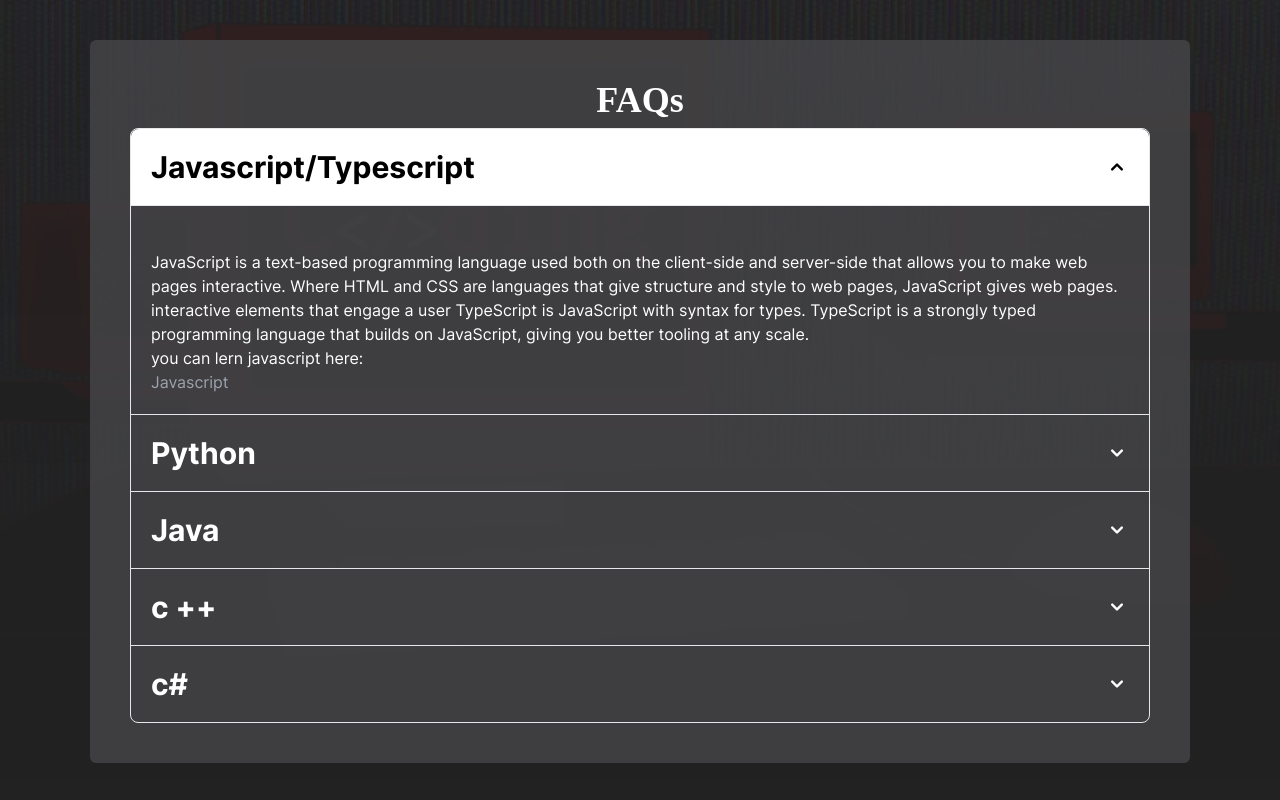
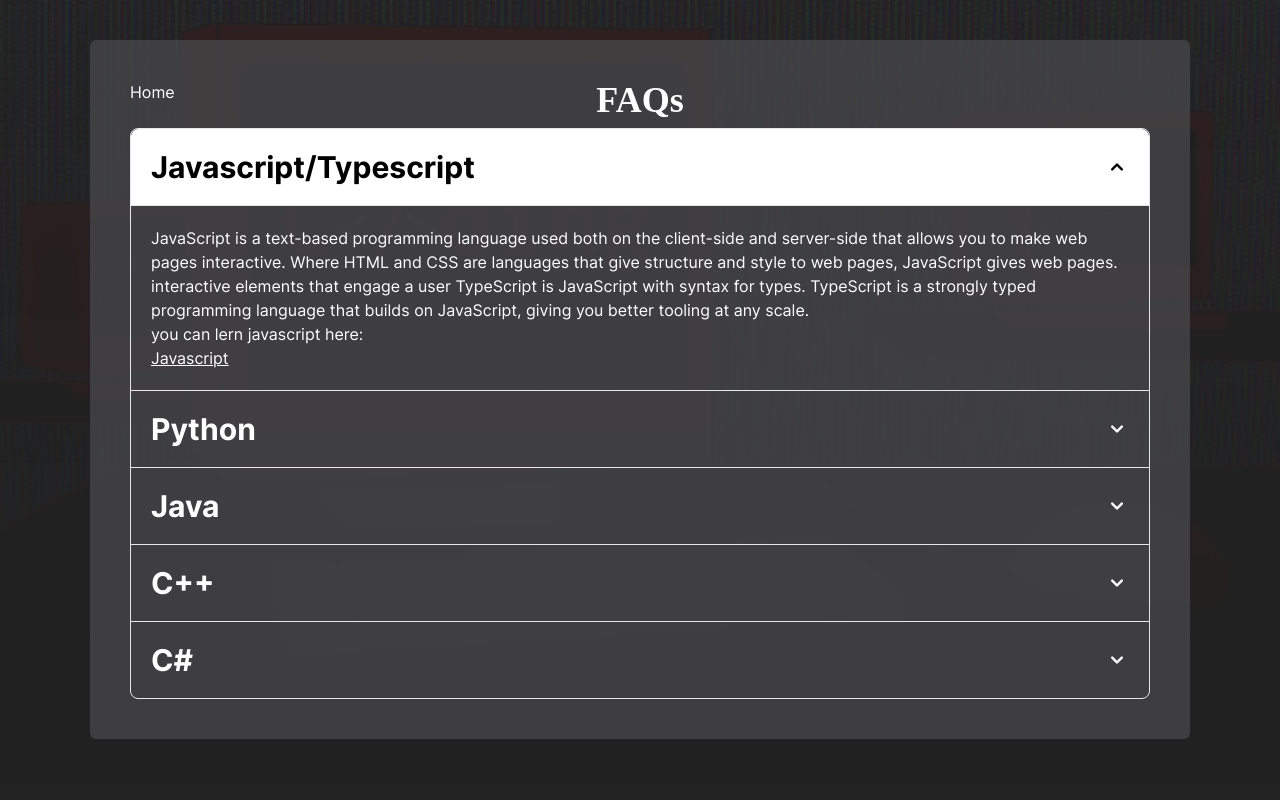
Before and after one commit to Superriot/coding.global-web, a Next.js app: page /faq in a window 1280 px wide. Built offline with nearby package versions, Linux system fonts and the light colour scheme; a web font is replaced by a local one.

Commit message:
feat: finished faqs

```diff
--- a/src/pages/faq.tsx
+++ b/src/pages/faq.tsx
@@ -1,4 +1,5 @@
 import { Accordion } from 'flowbite-react';
+import Link from 'next/link';
 import * as React from 'react';
 
 import Layout from '@/components/layout/Layout';
@@ -13,15 +14,19 @@ export default function Faq() {
       />
 
       <main>
-        <section className='layout my-10 rounded-md bg-dark-light bg-opacity-80 p-10 text-white'>
-          <h1 className='mb-2 text-center font-secondary'>FAQs</h1>
+        <section className='layout my-10 rounded-md bg-dark-light bg-opacity-80 p-10 '>
+          <Link
+            className='rounded bg-blue-500  py-2 px-4 font-bold hover:bg-blue-700'
+            href='/'
+          >
+            <button className='absolute mt-auto'>Home</button>
+          </Link>
+          <h1 className='mb-2 text-center font-secondary text-white'>FAQs</h1>
           <Accordion>
             <Accordion.Panel>
               <Accordion.Title>Javascript/Typescript</Accordion.Title>
               <Accordion.Content>
-                <h1 className='text-gray-500 dark:text-gray-400'></h1>
-                <br />
-                <p className='btn'>
+                <p className='text-white'>
                   JavaScript is a text-based programming language used both on
                   the client-side and server-side that allows you to make web
                   pages interactive. Where HTML and CSS are languages that give
@@ -36,8 +41,9 @@ export default function Faq() {
                 <p>
                   <a
                     href='https://www.freecodecamp.org/learn/javascript-algorithms-and-data-structures/'
-                    rel='nofollow'
-                    className='text-gray-400 hover:underline'
+                    target='_blank'
+                    className=' text-white underline hover:underline '
+                    rel='noreferrer'
                   >
                     Javascript
                   </a>
@@ -47,19 +53,20 @@ export default function Faq() {
             <Accordion.Panel>
               <Accordion.Title>Python</Accordion.Title>
               <Accordion.Content>
-                <p className='text-gray-500 dark:text-gray-400'>
+                <p className='text-white '>
                   Python is a computer programming language often used to build
                   websites and software, automate tasks, and conduct data
                   analysis. Python is a general-purpose language, meaning it can
                   be used to create a variety of different programs and isnt
                   specialized for any specific problems.
-                  <br /> You Can lern python here:
+                  <br /> You Can learn python here:
                 </p>
                 <p>
                   <a
                     href='https://www.codecademy.com/'
-                    rel='nofollow'
-                    className='text-gray-400 hover:underline'
+                    target='_blank'
+                    className=' text-white underline hover:underline '
+                    rel='noreferrer'
                   >
                     python
                   </a>
@@ -69,20 +76,21 @@ export default function Faq() {
             <Accordion.Panel>
               <Accordion.Title>Java</Accordion.Title>
               <Accordion.Content>
-                <p className='text-gray-500 dark:text-gray-400'>
+                <p className='text-white '>
                   Developers use Java to construct applications in laptops, data
                   centres, game consoles, scientific supercomputers, cell
                   phones, and other devices. Java is the worlds third most
                   popular programming language, after Python and C ++ according
                   to the TIOBE index, which evaluates programming language
                   popularity <br />
-                  you can lern java here:
+                  you can learn java here:
                 </p>
                 <p>
                   <a
                     href='https://www.codecademy.com/'
-                    rel='nofollow'
-                    className='text-gray-400 hover:underline'
+                    target='_blank'
+                    className=' text-white underline hover:underline '
+                    rel='noreferrer'
                   >
                     Java
                   </a>
@@ -90,51 +98,56 @@ export default function Faq() {
               </Accordion.Content>
             </Accordion.Panel>
             <Accordion.Panel>
-              <Accordion.Title>c ++</Accordion.Title>
+              <Accordion.Title>C++</Accordion.Title>
               <Accordion.Content>
-                <p className='text-gray-500 dark:text-gray-400'>
+                <p className='text-white '>
                   C++ is a powerful general-purpose programming language. It can
                   be used to develop operating systems, browsers, games, and so
                   on. C++ supports different ways of programming like
                   procedural, object-oriented, functional, and so on.
                   <br />
-                  you can lern java here:
+                  you can learn java here:
                 </p>
                 <p>
                   <a
                     href='https://www.codecademy.com/'
-                    rel='nofollow'
-                    className='text-gray-400 hover:underline'
+                    target='_blank'
+                    className=' text-white underline hover:underline '
+                    rel='noreferrer'
                   >
-                    c ++
+                    C++
                   </a>
                 </p>
               </Accordion.Content>
             </Accordion.Panel>
             <Accordion.Panel>
-              <Accordion.Title>c#</Accordion.Title>
+              <Accordion.Title>C#</Accordion.Title>
               <Accordion.Content>
-                <p className='text-gray-500 dark:text-gray-400'>
+                <p className='text-white'>
                   What is C# used for? Like other general-purpose programming
                   languages, C# can be used to create a number of different
                   programs and applications: mobile apps, desktop apps,
                   cloud-based services, websites, enterprise software and games.
                   Lots and lots of games.
+                  <br />
+                  You can learn C# here:
                 </p>
                 <p>
                   <a
                     href='https://docs.microsoft.com/de-de/dotnet/csharp/tour-of-csharp/tutorials/'
-                    rel='nofollow'
-                    className='text-gray-400 hover:underline'
+                    target='_blank'
+                    className=' text-white underline hover:underline '
+                    rel='noreferrer'
                   >
-                    c#
+                    C#
                   </a>
                 </p>
                 <p>
                   <a
                     href='https://www.udemy.com/course/complete-csharp-masterclass/'
-                    rel='nofollow'
-                    className='text-gray-400 hover:underline '
+                    target='_blank'
+                    className=' text-white underline hover:underline '
+                    rel='noreferrer'
                   >
                     c#(udemy)
                   </a>
--- a/src/styles/globals.css
+++ b/src/styles/globals.css
@@ -184,5 +184,5 @@ button[class*='text-gray-900'] {
 
 /* Not Active */
 button:not([class*='text-gray-900']) {
-  @apply bg-transparent text-white hover:bg-white hover:text-black !important;
+  @apply bg-transparent text-white  hover:bg-white hover:text-black !important;
 }
```
